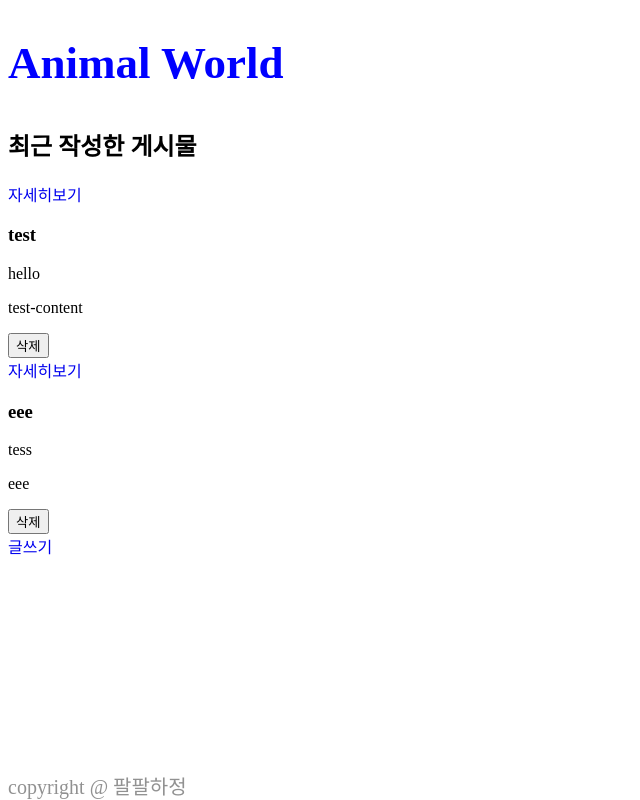
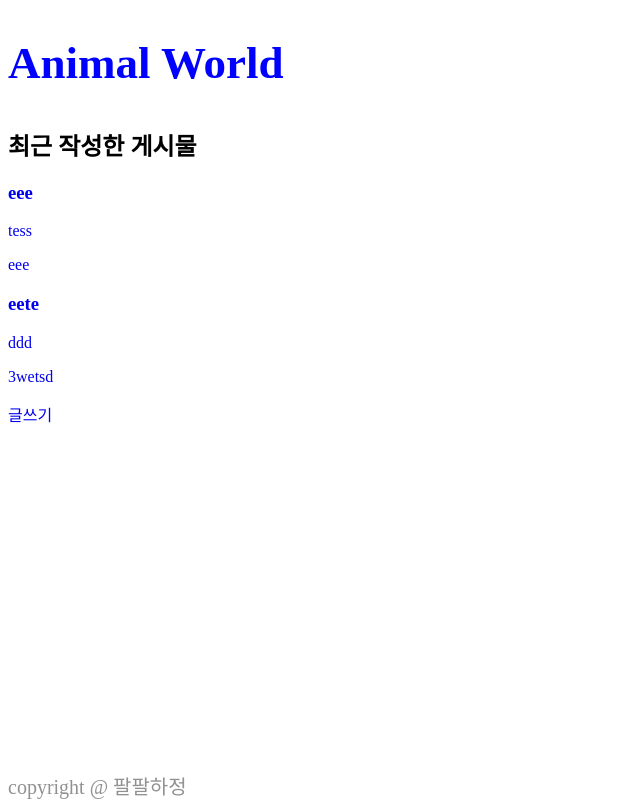
Before and after one commit to react-teamProject/Animal-World-react, a React (Create React App) app: page / in a window 1280 px wide. Shown: the whole page, without its empty margins (0-640 px from the left). Built offline with nearby package versions, Linux system fonts and the light colour scheme; data requests are answered from the project's data file.

Commit message:
Style: board 메인/detail 보이는 정보  수정

```diff
--- a/db.json
+++ b/db.json
@@ -1,18 +1,18 @@
 {
   "board": [
-    {
-      "id": "83830e86-a6f4-4fe6-bf6c-31a4abe111be",
-      "user": "hello",
-      "pw": "1234",
-      "title": "test",
-      "content": "test-content"
-    },
     {
       "id": "639729f8-6adb-44fa-8610-3a97e2e6dec8",
       "user": "tess",
       "pw": "1234",
       "title": "eee",
       "content": "eee"
+    },
+    {
+      "id": "ac4845de-d43b-4be6-a7c6-703618ca7cb1",
+      "user": "ddd",
+      "pw": "1234",
+      "title": "eete",
+      "content": "3wetsd"
     }
   ]
 }
--- a/src/components/features/board/BoardItem.jsx
+++ b/src/components/features/board/BoardItem.jsx
@@ -1,20 +1,11 @@
 import React from "react";
-import { useDispatch, useSelector } from "react-redux";
+import { useSelector } from "react-redux";
 import { __deleteBoards } from "../../../redux/modules/boardSlice";
-import { Link, useNavigate } from "react-router-dom";
+import { Link } from "react-router-dom";
 import styled from "styled-components";
 
 const BoardItem = ({ board }) => {
-  const dispatch = useDispatch();
   const { isLoading, error } = useSelector((state) => state.boardSlice);
-
-  const navigator = useNavigate();
-
-  // delete handler
-  const onDeleteHandler = (id) => {
-    dispatch(__deleteBoards(id));
-    navigator("/");
-  };
 
   if (isLoading) {
     return <div>loading...</div>;
@@ -25,15 +16,11 @@ const BoardItem = ({ board }) => {
 
   return (
     <div>
-      <div>
-        <DetailLink to={`/${board.id}`} key={board.id}>
-          자세히보기
-        </DetailLink>
+      <DetailLink to={`/${board.id}`} key={board.id}>
         <h3>{board.title}</h3>
         <p>{board.user}</p>
         <p>{board.content}</p>
-        <button onClick={() => onDeleteHandler(board.id)}>삭제</button>
-      </div>
+      </DetailLink>
     </div>
   );
 };
--- a/src/pages/BoardDetail.jsx
+++ b/src/pages/BoardDetail.jsx
@@ -1,27 +1,35 @@
 import React from "react";
 import { useParams } from "react-router-dom";
-import { useSelector } from "react-redux";
+import { useSelector, useDispatch } from "react-redux";
 import Layout from "../components/UI/Layout";
-// import styled from "styled-components";
-//import { getBoardID } from "../redux/modules/boardSlice";
-import BoardItem from "../components/features/board/BoardItem";
+import { __deleteBoards } from "../redux/modules/boardSlice";
+import { useNavigate } from "react-router-dom";
+// import BoardItem from "../components/features/board/BoardItem";
 
 const Detail = () => {
-  //const dispatch = useDispatch();
+  const dispatch = useDispatch();
   const board = useSelector((state) => state.boardSlice.board);
-
+  const navigator = useNavigate();
   const param = useParams().id;
 
-  // useEffect(() => {
-  //   dispatch(getBoardID(id));
-  // }, [dispatch, id]);
+  // delete handler
+  const onDeleteHandler = (id) => {
+    dispatch(__deleteBoards(id));
+    navigator("/");
+  };
 
   return (
     <Layout>
       {board
         .filter((item) => item.id === param)
         .map((item) => {
-          return <BoardItem key={item.id} board={item} />;
+          return (
+            <div key={item.id}>
+              <div>{item.title}</div>
+              <div>{item.content}</div>
+              <button onClick={() => onDeleteHandler(item.id)}>삭제</button>
+            </div>
+          );
         })}
     </Layout>
   );
```
